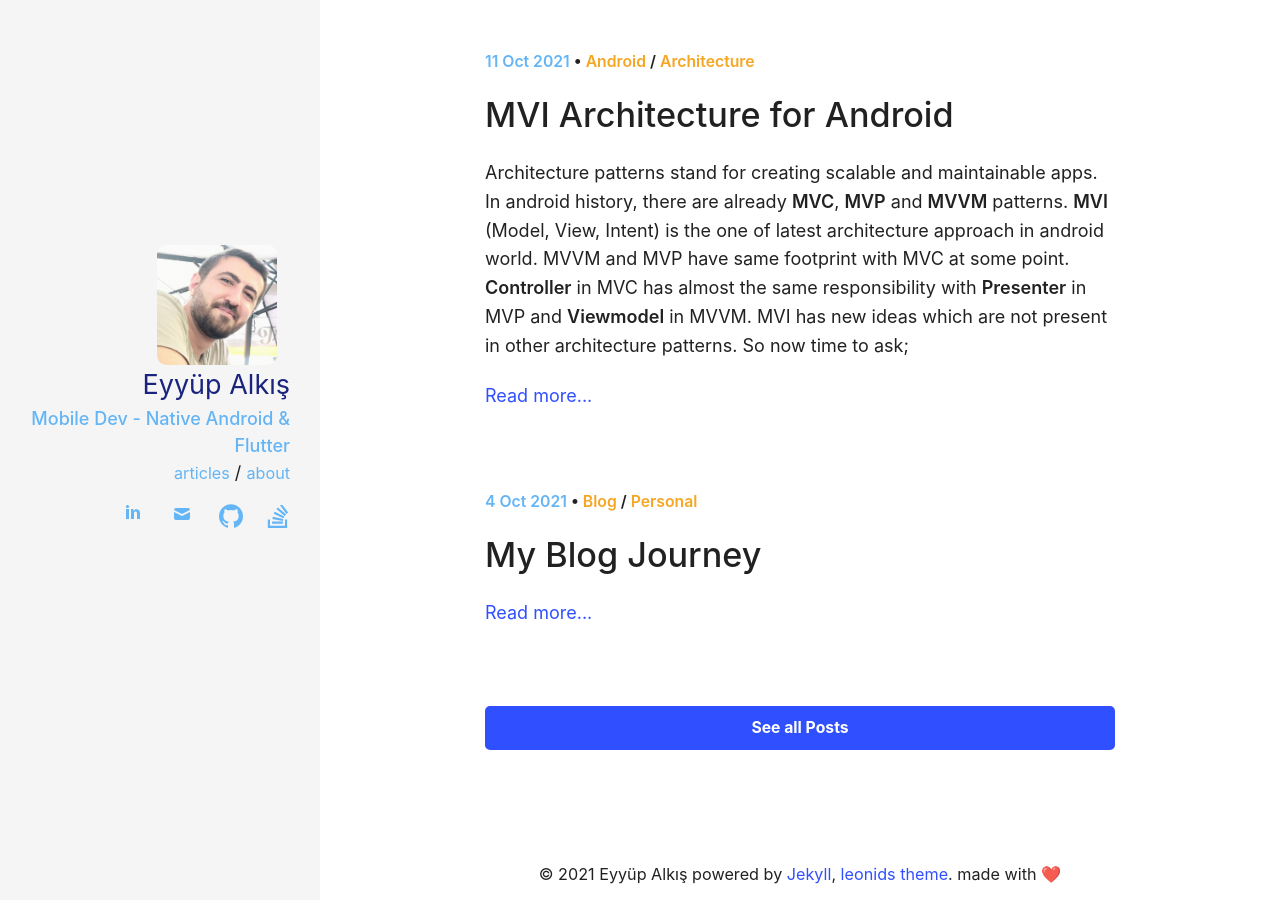
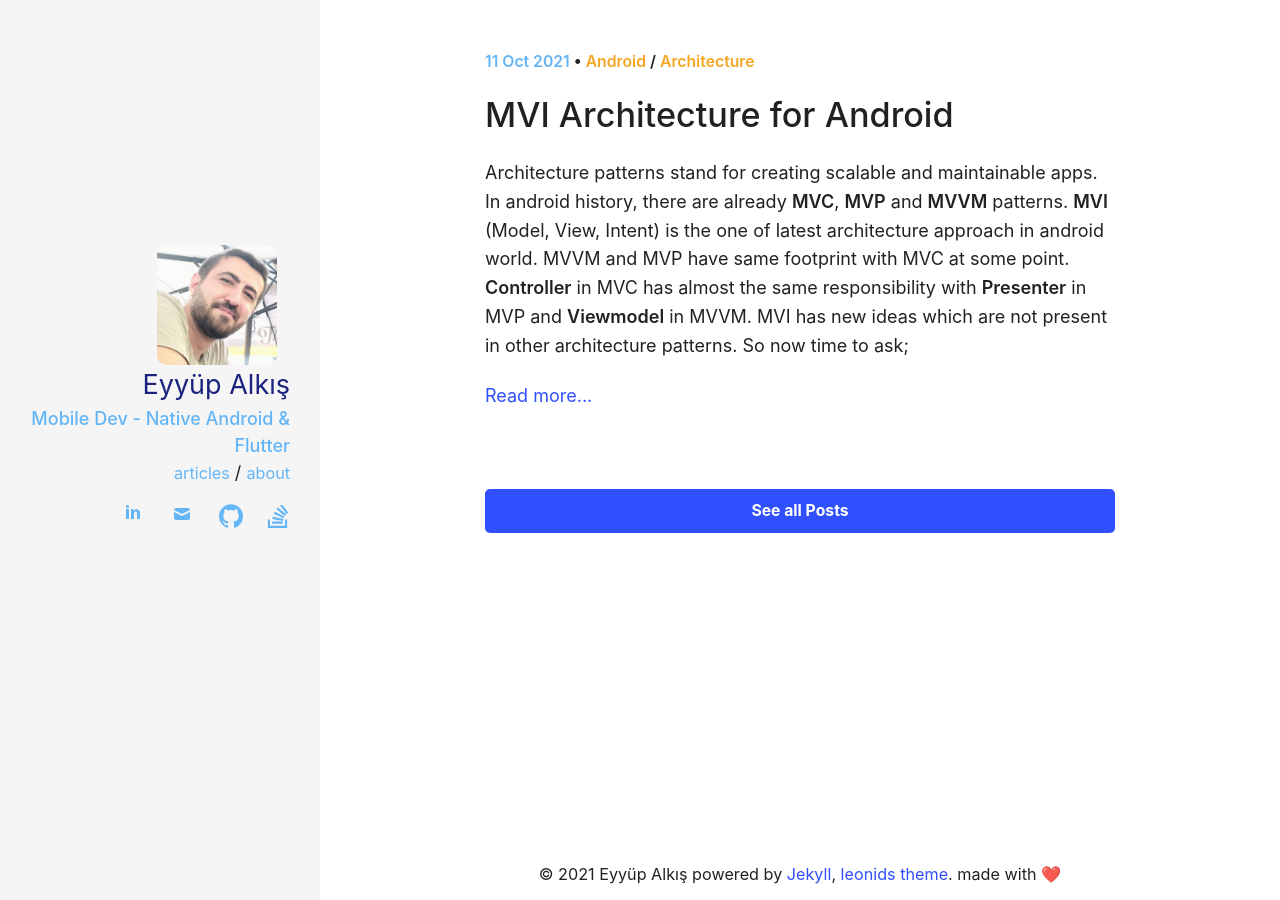
Before and after one commit to EyyupAlkis/About, a Jekyll site: the page built from index.html, in a window 1280 px wide. Built offline with Jekyll 4.4.1, drawn with Linux system fonts in a browser that asks for light colours.

```diff
--- a/_posts/2021-10-4-My-blog-journey.md
+++ /dev/null
@@ -1,8 +0,0 @@
----
-layout: post
-title: My Blog Journey
-categories:
-  - "Blog"
-  - "Personal"
-lang: en
----
```
Also changed, not shown: about.md (+3 -1 lines), .devcontainer/devcontainer.json (deleted), 1 other file.
